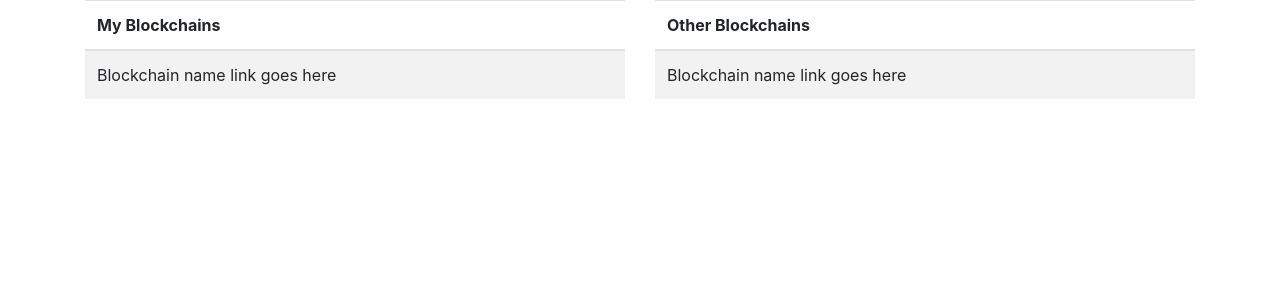
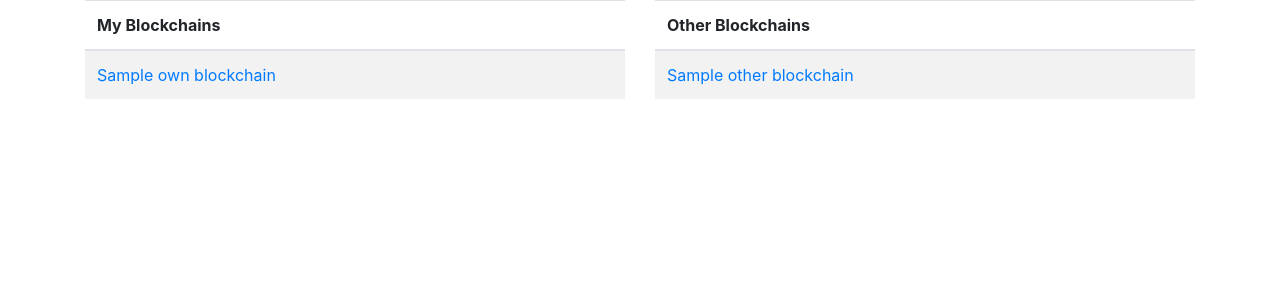
Before and after one commit to markguindi1/Blockchain-Platform-Project, a Django app: template blockchainplatform/bcplatform/templates/bcplatform/index.html in a window 1280 px wide. Shown: the part 56-356 px from the top of the page. Run offline with Django 3.2, Linux system fonts and the light colour scheme; the template is opened without the code that fills it: most values are stand-ins (such as "Sample title", 1, 10 or a date in 2020); some libraries are stand-ins or nearby versions.

Commit message:
Add rendering list of blockchains to homepage template

```diff
--- a/blockchainplatform/bcplatform/templates/bcplatform/index.html
+++ b/blockchainplatform/bcplatform/templates/bcplatform/index.html
@@ -14,9 +14,11 @@
           </tr>
           </thead>
           <tbody>
-            <tr>
-              <td>Blockchain name link goes here</td>
-            </tr>
+            {% for bc in own_blockchains %}
+              <tr>
+                <td><a href="#">{{ bc.name }}</a></td>
+              </tr>
+            {% endfor %}
           </tbody>
         </table>
       </div>
@@ -29,9 +31,11 @@
           </tr>
           </thead>
           <tbody>
-            <tr>
-              <td>Blockchain name link goes here</td>
-            </tr>
+            {% for bc in other_blockchains %}
+              <tr>
+                <td><a href="#">{{ bc.name }}</a></td>
+              </tr>
+            {% endfor %}
           </tbody>
         </table>
       </div>
```
